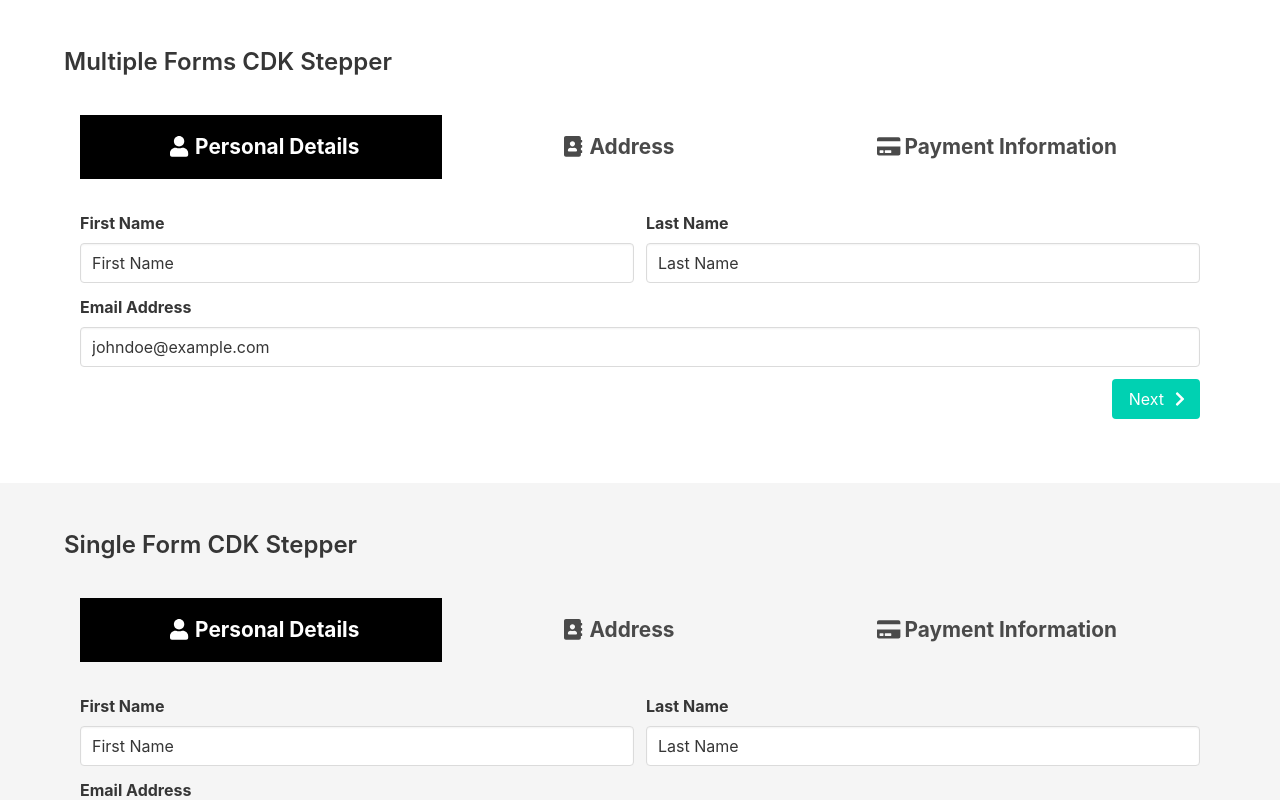
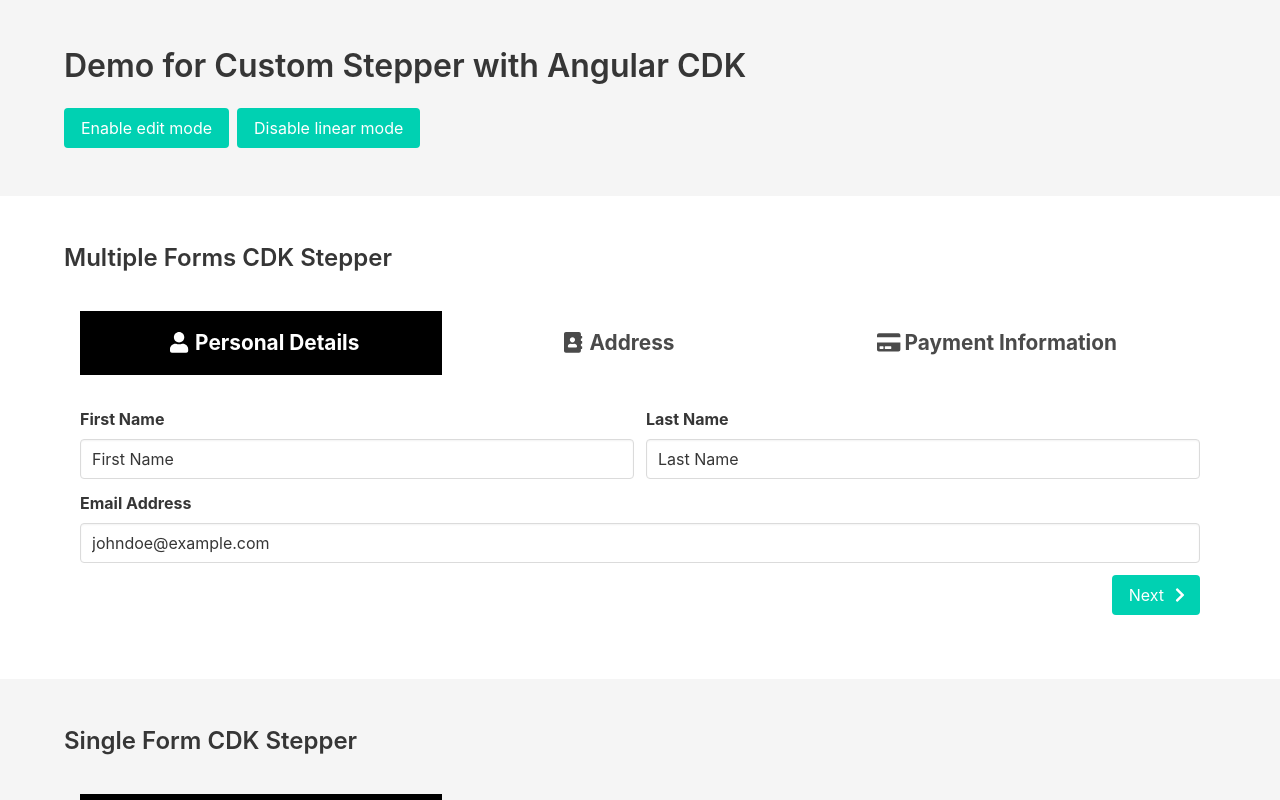
Before and after one commit to mainawycliffe/ng-cdk-stepper-example, an Angular app: page / in a window 1280 px wide. Shown: the top 800 px of the page. Built offline with nearby package versions, Linux system fonts and the light colour scheme.

Commit message:
Add Controls to Enable Linear and Edit Mode

```diff
--- a/src/app/app.component.html
+++ b/src/app/app.component.html
@@ -1,12 +1,26 @@
+<div class="section has-background-light">
+  <div class="container">
+    <h1 class="title">Demo for Custom Stepper with Angular CDK</h1>
+    <!-- toggle controls here -->
+    <div class="buttons">
+      <button (click)="isEditable = !isEditable" class="button is-primary">
+        {{ isEditable ? "Disable edit mode" : "Enable edit mode" }}
+      </button>
+      <button (click)="isLinear = !isLinear" class="button is-primary">
+        {{ isLinear ? "Disable linear mode" : "Enable linear mode" }}
+      </button>
+    </div>
+  </div>
+</div>
 <div class="section">
   <div class="container">
     <h2 class="title is-4"> Multiple Forms CDK Stepper</h2>
-    <app-multiple-forms></app-multiple-forms>
+    <app-multiple-forms [isEditable]="isEditable" [isLinear]="isLinear"></app-multiple-forms>
   </div>
 </div>
 <div class="section has-background-light">
   <div class="container">
     <h2 class="title is-4"> Single Form CDK Stepper</h2>
-    <app-single-form></app-single-form>
+    <app-single-form [isEditable]="isEditable" [isLinear]="isLinear"></app-single-form>
   </div>
 </div>
--- a/src/app/app.component.ts
+++ b/src/app/app.component.ts
@@ -12,22 +12,8 @@ import { FormGroup, Validators, FormBuilder } from '@angular/forms';
   styleUrls: ['./app.component.scss'],
 })
 export class AppComponent {
-  faPerson = faUser;
-  faAddressBook = faAddressBook;
-  faCreditCard = faCreditCard;
+  isEditable = false;
+  isLinear = true;
 
-  frmDetails = this.fb.group({
-    firstName: ['First Name', Validators.compose([Validators.required])],
-    lastName: ['Last Name', Validators.compose([Validators.required])],
-    email: [
-      'johndoe@example.com',
-      Validators.compose([Validators.required, Validators.email]),
-    ],
-  });
-
-  constructor(private fb: FormBuilder) {}
-
-  frmSubmit(frm: FormGroup) {
-    console.log(frm);
-  }
+  constructor() {}
 }
--- a/src/app/examples/multiple-forms/multiple-forms.component.html
+++ b/src/app/examples/multiple-forms/multiple-forms.component.html
@@ -1,5 +1,5 @@
-<app-my-stepper #cdkStepper linear="true">
-  <cdk-step label="Personal Details" [stepControl]="frmDetails" [optional]="false">
+<app-my-stepper #cdkStepper [linear]="isLinear">
+  <cdk-step label="Personal Details" [editable]="isEditable" [stepControl]="frmDetails" [optional]="false">
     <ng-template cdkStepLabel>
       <span class="icon is-medium">
         <fa-icon [icon]="faPerson" size="fa-lg"></fa-icon>
@@ -53,7 +53,7 @@
 
     </form>
   </cdk-step>
-  <cdk-step>
+  <cdk-step [editable]="isEditable" [stepControl]="frmAddress">
     <!-- using template -->
     <ng-template cdkStepLabel>
       <span class="icon is-medium">
@@ -129,7 +129,7 @@
       </div>
     </form>
   </cdk-step>
-  <cdk-step label="Payment Information">
+  <cdk-step [editable]="isEditable" [stepControl]="frmPayment">
     <ng-template cdkStepLabel>
       <span class="icon is-medium">
         <fa-icon [icon]="faCreditCard" size="fa-lg"></fa-icon>
--- a/src/app/examples/multiple-forms/multiple-forms.component.ts
+++ b/src/app/examples/multiple-forms/multiple-forms.component.ts
@@ -1,4 +1,4 @@
-import { Component, OnInit } from '@angular/core';
+import { Component, OnInit, Input } from '@angular/core';
 import { FormBuilder, Validators, FormGroup } from '@angular/forms';
 import {
   faUser,
@@ -16,6 +16,12 @@ import {
   styleUrls: ['./multiple-forms.component.scss'],
 })
 export class MultipleFormsComponent implements OnInit {
+  @Input()
+  isLinear = true;
+
+  @Input()
+  isEditable = true;
+
   faPerson = faUser;
   faAddressBook = faAddressBook;
   faCreditCard = faCreditCard;
--- a/src/app/examples/single-form/single-form.component.html
+++ b/src/app/examples/single-form/single-form.component.html
@@ -1,6 +1,6 @@
 <form [formGroup]="frm" (submit)="submit()">
-  <app-my-stepper #cdkStepper formArrayName="steps" linear="true">
-    <cdk-step label="Personal Details" formGroupName="0" [stepControl]="formArray.get([0])">
+  <app-my-stepper #cdkStepper formArrayName="steps" [linear]="isLinear">
+    <cdk-step [editable]="isEditable" formGroupName="0" [stepControl]="formArray.get([0])">
       <ng-template cdkStepLabel>
         <span class="icon is-medium">
           <fa-icon [icon]="faPerson" size="fa-lg"></fa-icon>
@@ -52,7 +52,7 @@
         </footer>
       </div>
     </cdk-step>
-    <cdk-step formGroupName="1" [stepControl]="formArray.get([1])">
+    <cdk-step [editable]="isEditable" formGroupName="1" [stepControl]="formArray.get([1])">
       <ng-template cdkStepLabel>
         <span class="icon is-medium">
           <fa-icon [icon]="faAddressBook" size="fa-lg"></fa-icon>
@@ -127,7 +127,7 @@
         </footer>
       </div>
     </cdk-step>
-    <cdk-step formGroupName="2" [stepControl]="formArray.get([2])">
+    <cdk-step [editable]="isEditable" formGroupName="2" [stepControl]="formArray.get([2])">
       <ng-template cdkStepLabel>
         <span class="icon is-medium">
           <fa-icon [icon]="faCreditCard" size="fa-lg"></fa-icon>
--- a/src/app/examples/single-form/single-form.component.ts
+++ b/src/app/examples/single-form/single-form.component.ts
@@ -1,4 +1,4 @@
-import { Component, OnInit } from '@angular/core';
+import { Component, OnInit, Input } from '@angular/core';
 import { FormBuilder, Validators, AbstractControl } from '@angular/forms';
 import {
   faUser,
@@ -16,6 +16,12 @@ import {
   styleUrls: ['./single-form.component.scss'],
 })
 export class SingleFormComponent implements OnInit {
+  @Input()
+  isLinear = true;
+
+  @Input()
+  isEditable = true;
+
   frmValues: object = {};
 
   faPerson = faUser;
```
